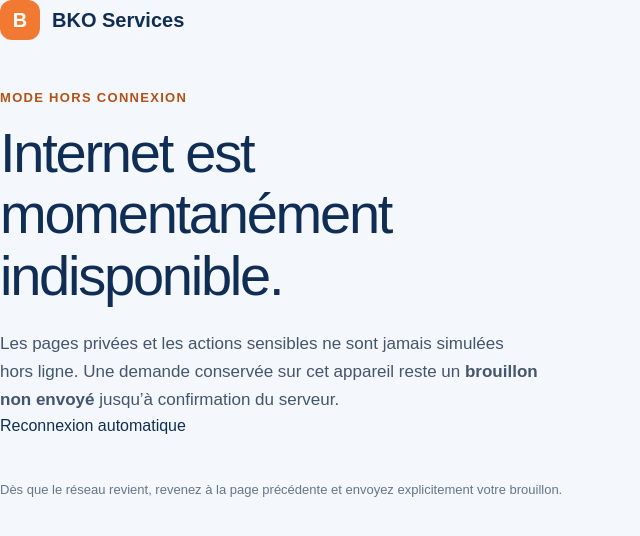
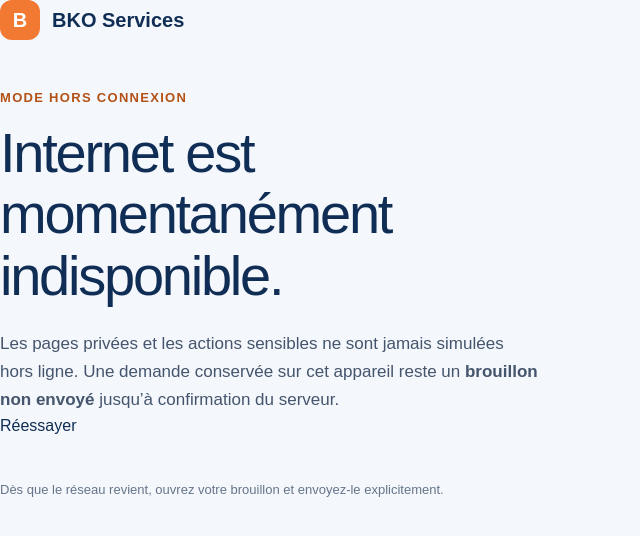
Before and after one commit to hamapixel/bko-services, a Next.js app in the folder frontend/: page /offline in a window 1280 px wide. Shown: the top 536 px of the page, without its empty margins (0-640 px from the left). Built offline with nearby package versions, Linux system fonts and the light colour scheme.

Commit message:
fix(pwa): make offline retry usable without client handler

```diff
--- a/frontend/app/offline/page.tsx
+++ b/frontend/app/offline/page.tsx
@@ -13,16 +13,12 @@ export default function OfflinePage() {
           hors ligne. Une demande conservée sur cet appareil reste un
           <strong> brouillon non envoyé</strong> jusqu’à confirmation du serveur.
         </p>
-        <button
-          className="primary-button"
-          type="button"
-          onClick={undefined}
-        >
-          Reconnexion automatique
-        </button>
+        <a className="primary-button" href="/">
+          Réessayer
+        </a>
         <p className="build-note">
-          Dès que le réseau revient, revenez à la page précédente et envoyez
-          explicitement votre brouillon.
+          Dès que le réseau revient, ouvrez votre brouillon et envoyez-le
+          explicitement.
         </p>
       </section>
     </main>
```
